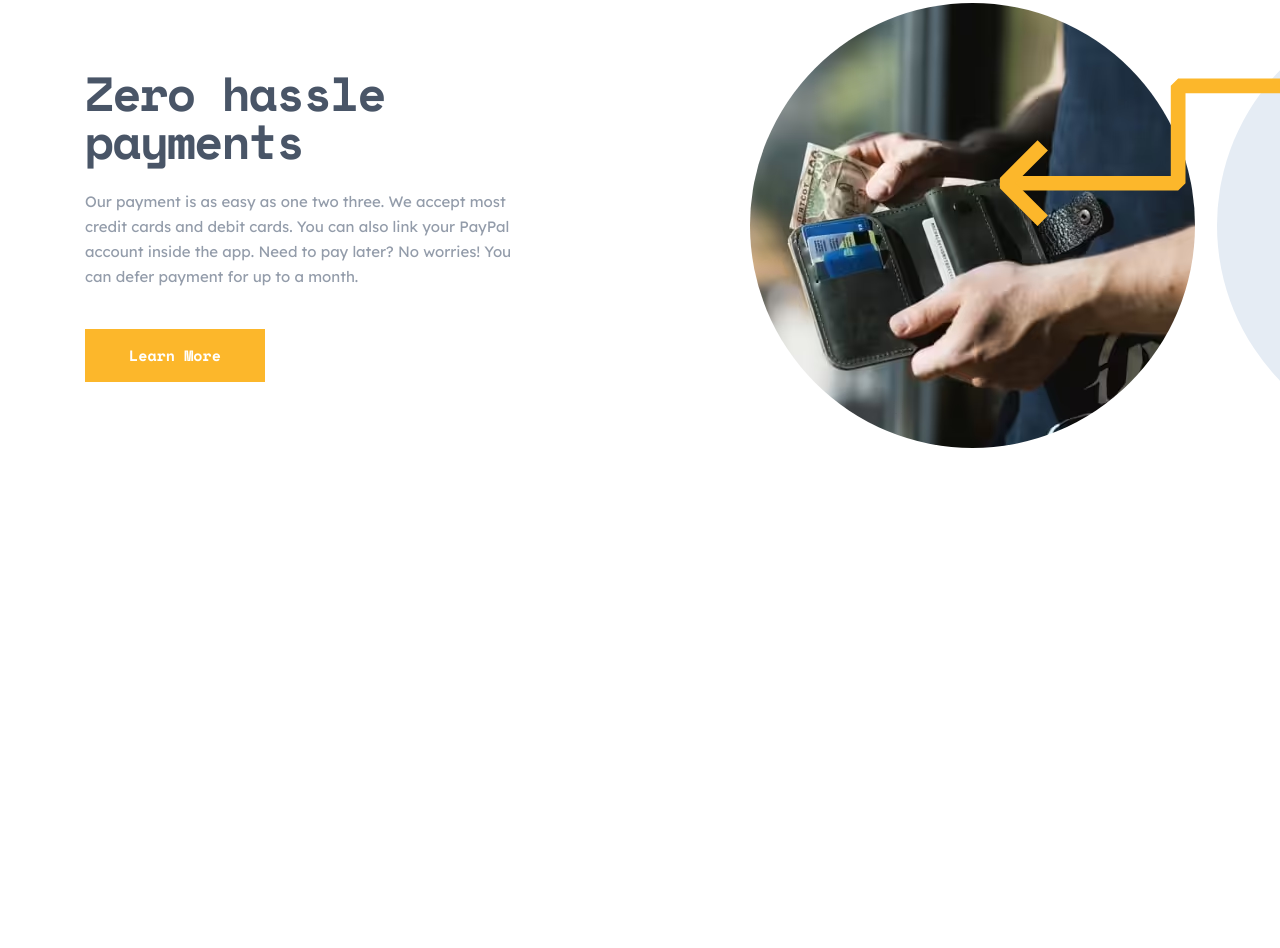
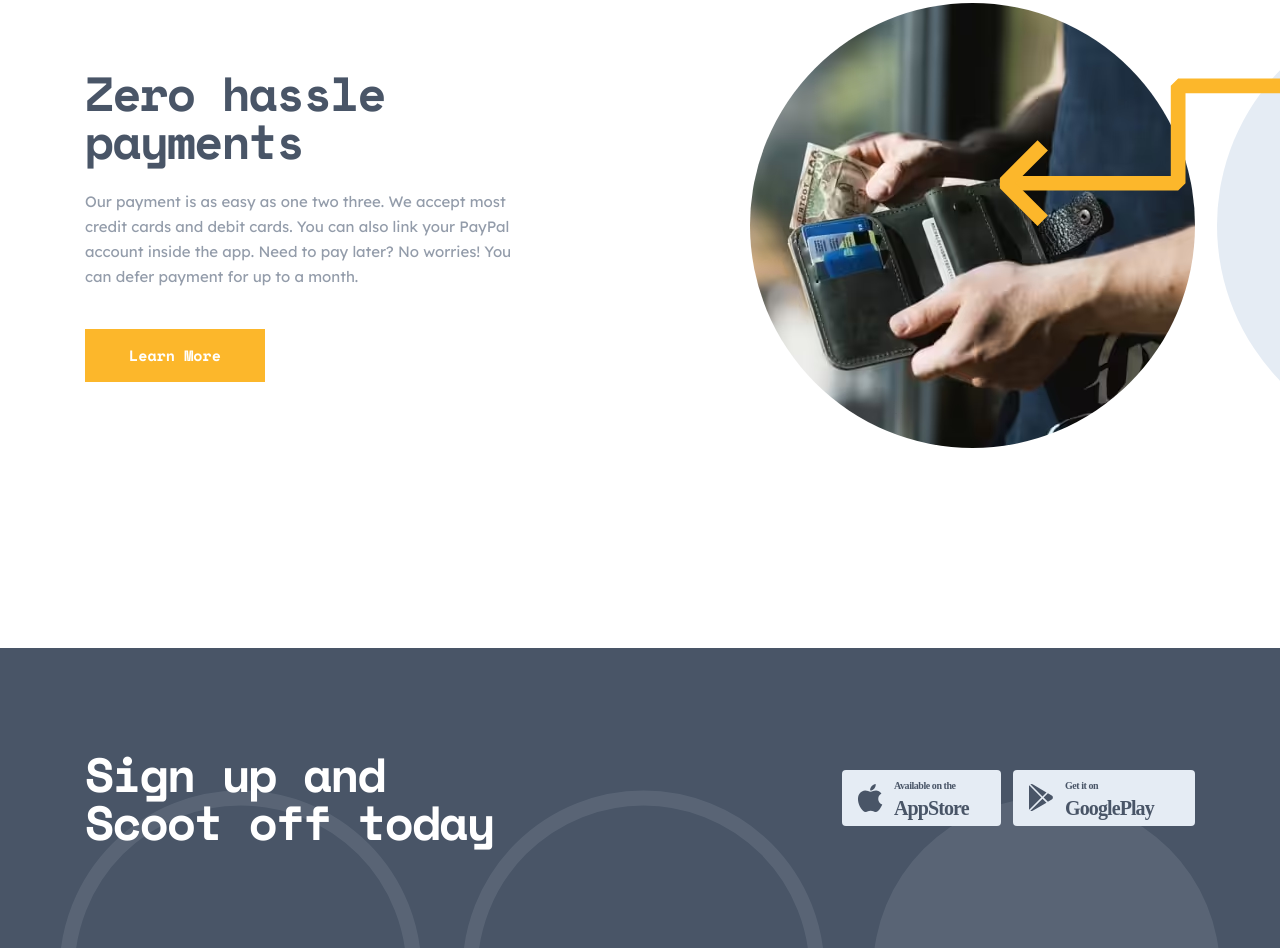
Before and after one commit to AslanShomurodov/exem, a plain HTML site: page index.html in a window 1280 px wide. Shown: the part 2604-3552 px from the top of the page. Before the commit the page ends 3252 px from the top, so only its background shows below. Drawn offline with nearby package versions, Linux system fonts and the light colour scheme.

Commit message:
I finished the top leg commit

```diff
--- a/index.html
+++ b/index.html
@@ -126,3 +126,19 @@
             </div>
         </div>
     </main>
+    <section class="download">
+        <div class="download__contenedor">
+            <div class="download__contenido">
+                <h2>Sign up and Scoot off today</h2>
+
+                <div class="download__tiendas">
+                    <a href="#" class="">
+                        <img src="build/img/app-store.svg" alt="Apple Store Logo">
+                    </a>
+                    <a href="#" class="">
+                        <img src="build/img/google-play.svg" alt="Google Play Logo">
+                    </a>
+                </div>
+            </div>
+        </div>
+    </section>
```
